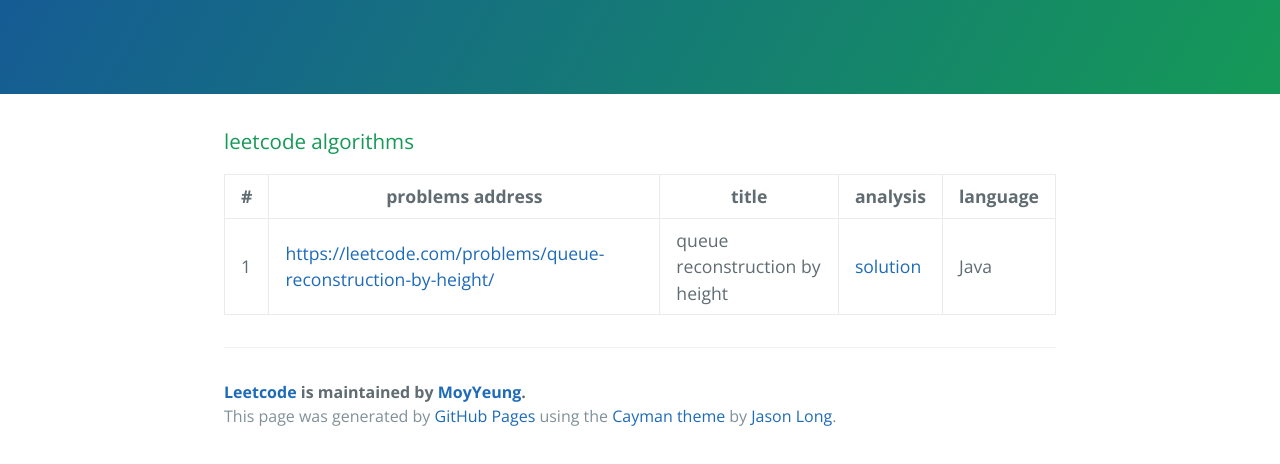
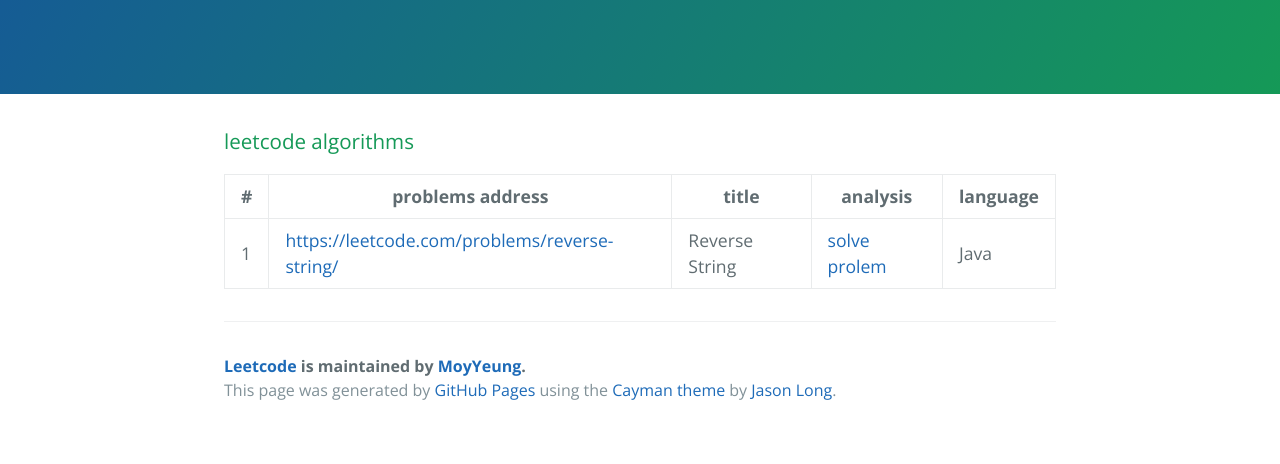
Before and after one commit to MoyYeung/leetcode, a plain HTML site: page index.html in a window 1280 px wide. Shown: the part 176-640 px from the top of the page. Drawn offline with nearby package versions, Linux system fonts and the light colour scheme.

Commit message:
Revert "Add solve folder"

```diff
--- a/index.html
+++ b/index.html
@@ -32,18 +32,11 @@
             <th>analysis</th>
             <th>language</th>
         </tr>
-        <!--<tr>-->
-            <!--<td>1</td>-->
-            <!--<td><a href="https://leetcode.com/problems/reverse-string/">https://leetcode.com/problems/reverse-string/</a></td>-->
-            <!--<td>Reverse String</td>-->
-            <!--<td><a href="">solve method</a></td>-->
-            <!--<td>Java</td>-->
-        <!--</tr>-->
-         <tr>
+        <tr>
             <td>1</td>
-            <td><a href="https://leetcode.com/problems/queue-reconstruction-by-height/">https://leetcode.com/problems/queue-reconstruction-by-height/</a></td>
-            <td>queue reconstruction by height</td>
-            <td><a href="/solve/queueReconstruction.md">solution</a></td>
+            <td><a href="https://leetcode.com/problems/reverse-string/">https://leetcode.com/problems/reverse-string/</a></td>
+            <td>Reverse String</td>
+            <td><a href="">solve prolem</a></td>
             <td>Java</td>
         </tr>
     </table>
```
Also changed, not shown: 1 other file.
